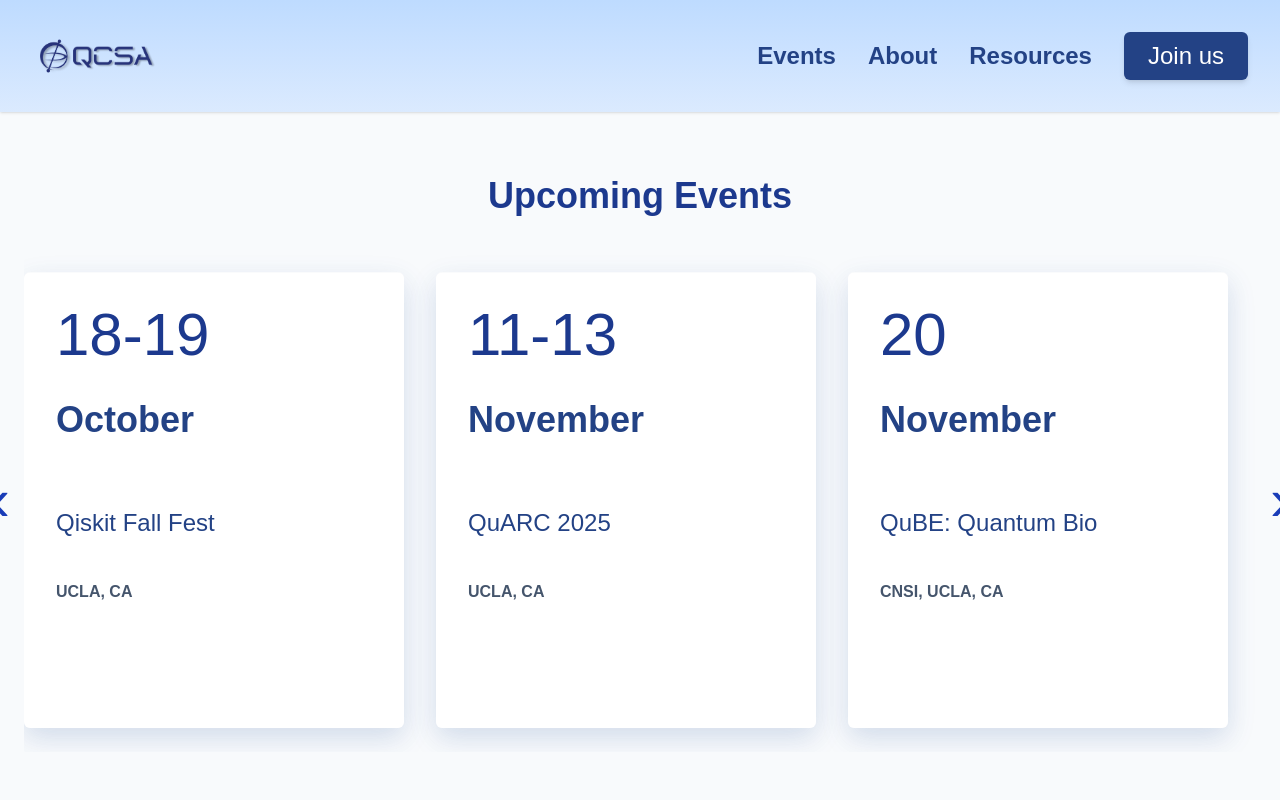
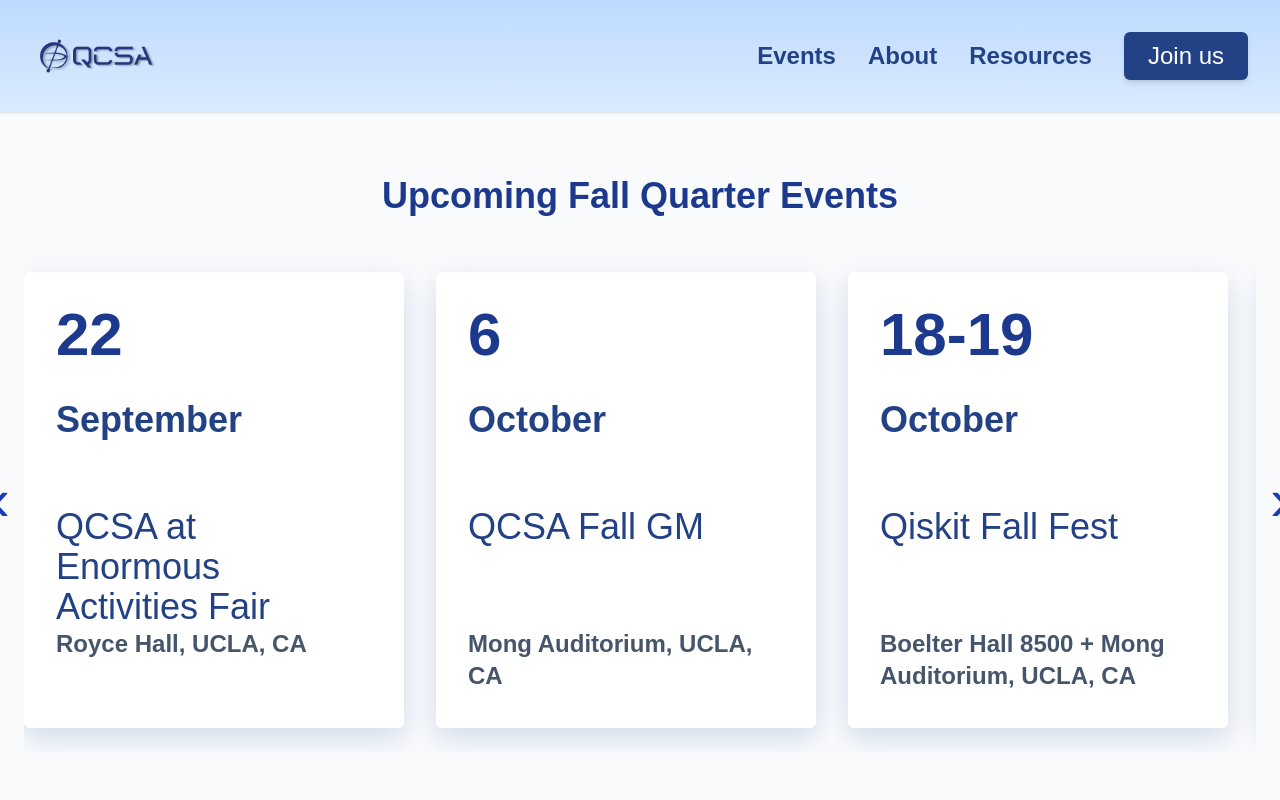
Before and after one commit to qcsa-at-ucla/qcsa, a Next.js app: page /events in a window 1280 px wide. Shown: the top 800 px of the page. Built offline with nearby package versions, Linux system fonts and the light colour scheme; a web font is replaced by a local one.

Commit message:
slightly revamped upcoming events

```diff
--- a/src/app/events/page.tsx
+++ b/src/app/events/page.tsx
@@ -8,28 +8,56 @@ import MainWebsiteHeader from "../Components/mainWebsiteHeader";
 
 const eventsData = [
 	{
+		datePrimary: "22",
+		dateSecondary: "September",
+		title: "QCSA at Enormous Activities Fair",
+		location: "Royce Hall, UCLA, CA",
+		time: "10:00 AM - 4:00 PM",
+		description: "Join us at UCLA's Enormous Activities Fair! Come meet the QCSA team, learn about quantum computing, and discover opportunities to get involved in our community. We'll have information about our workshops, seminars, and upcoming events. Whether you're new to quantum or already passionate about it, we'd love to meet you!",
+	},
+	{
+		datePrimary: "6",
+		dateSecondary: "October",
+		title: "QCSA Fall GM",
+		location: "Mong Auditorium, UCLA, CA",
+		time: "6:00 PM - 8:00 PM",
+		description: "Our Fall General Meeting is the perfect opportunity to learn about QCSA's mission, meet our board members, and connect with fellow quantum enthusiasts. We'll present our plans for the academic year, including workshops, speaker series, hackathons, and collaborative research opportunities. Refreshments will be provided!",
+	},
+	{
 		datePrimary: "18-19",
 		dateSecondary: "October",
 		title: "Qiskit Fall Fest",
-		location: "UCLA, CA",
+		location: "Boelter Hall 8500 + Mong Auditorium, UCLA, CA",
+		time: "All Day Event",
+		description: "Join us for UCLA's Qiskit Fall Fest, a two-day celebration of quantum computing! This event features hands-on workshops with IBM Qiskit, technical talks from industry experts, networking opportunities, and exciting challenges. Whether you're a beginner or experienced quantum developer, there's something for everyone. Prizes and swag will be available!",
+		link: "https://qiskit-fall-fest-ucla.vercel.app",
 	},
 	{
 		datePrimary: "11-13",
 		dateSecondary: "November",
 		title: "QuARC 2025",
 		location: "UCLA, CA",
+		time: "Multi-Day Conference",
+		description: "The Quantum Architecture Conference (QuARC) 2025 brings together researchers, students, and industry professionals to explore the latest advances in quantum computing architecture. The conference includes keynote presentations, technical sessions, poster presentations, and networking events. Don't miss this premier gathering of the quantum computing community!",
+		link: "https://quarc.squarespace.com/",
 	},
 	{
 		datePrimary: "20",
 		dateSecondary: "November",
 		title: "QuBE: Quantum Bio",
 		location: "CNSI, UCLA, CA",
+		time: "5:00 PM - 8:00 PM",
+		description: "Explore the intersection of quantum computing and bioengineering at our QuBE seminar! Featuring speakers from USC and IBM, this event will showcase how quantum algorithms are revolutionizing biochemistry research. Following the talks, join us for a hands-on Qiskit workshop focused on modeling molecular solubility and other bio applications.",
 	},
 ];
 
 export default function EventsPage() {
 	const containerRef = useRef<HTMLDivElement | null>(null);
     const [modalOpen, setModalOpen] = useState(false);
+
+	// State for upcoming events modal
+	type UpcomingEvent = { datePrimary: string; dateSecondary: string; title: string; location: string; time: string; description: string; link?: string };
+	const [selectedEvent, setSelectedEvent] = useState<UpcomingEvent | null>(null);
 
 	// past events carousel ref and data
 	const pastRef = useRef<HTMLDivElement | null>(null);
@@ -166,15 +194,20 @@ We thank Prof. Di Luo for going in depth on his research at the intersection of
 		return () => el.removeEventListener('scroll', handler);
 	}, []);
 
-	// Handle keyboard navigation for modal
+	// Handle keyboard navigation for modals
 	useEffect(() => {
 		const handleKeyDown = (event: KeyboardEvent) => {
-			if (event.key === 'Escape' && selectedPast) {
-				setSelectedPast(null);
+			if (event.key === 'Escape') {
+				if (selectedPast) {
+					setSelectedPast(null);
+				}
+				if (selectedEvent) {
+					setSelectedEvent(null);
+				}
 			}
 		};
 
-		if (selectedPast) {
+		if (selectedPast || selectedEvent) {
 			document.addEventListener('keydown', handleKeyDown);
 			// Prevent background scrolling when modal is open
 			document.body.style.overflow = 'hidden';
@@ -184,7 +217,7 @@ We thank Prof. Di Luo for going in depth on his research at the intersection of
 			document.removeEventListener('keydown', handleKeyDown);
 			document.body.style.overflow = 'unset';
 		};
-	}, [selectedPast]);
+	}, [selectedPast, selectedEvent]);
 
 	const scrollBy = (direction: number) => {
 		const el = containerRef.current;
@@ -200,7 +233,7 @@ We thank Prof. Di Luo for going in depth on his research at the intersection of
 			<MainWebsiteHeader/>
 			<main className="max-w-7xl mx-auto px-4 sm:px-6 py-16">
 				<h2 className="text-center text-4xl font-semibold text-blue-900 mb-8">
-					Upcoming Events
+					Upcoming Fall Quarter Events
 				</h2>
 
 				<div className="relative overflow-visible ">
@@ -228,7 +261,8 @@ We thank Prof. Di Luo for going in depth on his research at the intersection of
 
 									<article
 										role="listitem"
-										className="relative bg-white rounded-md p-8 w-full h-full flex flex-col"
+										onClick={() => setSelectedEvent(e)}
+										className="relative bg-white rounded-md p-8 w-full h-full flex flex-col cursor-pointer hover:shadow-xl transition-shadow"
 										style={{
 											boxShadow: '0 10px 24px rgba(14,57,106,0.06)',
 											borderTop: '1px solid rgba(14,57,106,0.02)'
@@ -236,15 +270,15 @@ We thank Prof. Di Luo for going in depth on his research at the intersection of
 									>
 										<div className="flex flex-col items-start gap-6">
 											<div className="text-blue-900  text-6xl sm:text-6xl leading-none font-kantumruy text-[#234285]">
-												<div style={{width: '163px', height: '83px'}}>{e.datePrimary}</div>
+												<div style={{width: '163px', height: '83px'}}><strong>{e.datePrimary}</strong></div>
 												<div style={{width: '163px', height: '83px'}} className="text-4xl mt-3 font-bold font-kantumruy text-[#234285]">{e.dateSecondary}</div>
 											</div>
 
 											<div>
-												<h3 className="text-2xl mb-2 font-kantumruy text-[#234285] " style={{width: '285px', height: '65px'}}>
+												<h3 className="text-4xl mb-2 font-kantumruy text-[#234285] " style={{width: '285px', height: '65px'}}>
 													{e.title}
 												</h3>
-												<p className="text-slate-600 font-semibold font-kantumruy text-[#234285]" style={{width: '285px', height: '43px'}}>{e.location}</p>
+												<p className="text-slate-600 font-semibold font-kantumruy text-[#234285] text-2xl mt-14" style={{width: '285px', height: '43px'}}>{e.location}</p>
 											</div>
 										</div>
 									</article>
@@ -263,6 +297,67 @@ We thank Prof. Di Luo for going in depth on his research at the intersection of
 					</button>
 				</div>
 			</main>
+
+			{/* Upcoming event details modal */}
+			{selectedEvent && (
+				<div
+					className="fixed inset-0 z-50 flex items-center justify-center p-6 bg-black/60"
+					onClick={() => setSelectedEvent(null)}
+					style={{ backdropFilter: 'blur(2px)'}}
+					role="dialog"
+					aria-modal="true"
+					aria-labelledby="upcoming-modal-title"
+					aria-describedby="upcoming-modal-content"
+				>
+					<div className="bg-white rounded-lg max-w-3xl w-full max-h-[90vh] overflow-auto p-8" onClick={(e) => e.stopPropagation()}>
+						<div className="flex items-start justify-between gap-4">
+							<div className="flex-grow">
+								{/* Date badge */}
+								<div className="inline-flex items-center gap-3 mb-4 bg-blue-50 px-4 py-2 rounded-md">
+									<span className="text-5xl font-bold font-kantumruy text-[#234285]">{selectedEvent.datePrimary}</span>
+									<span className="text-2xl font-semibold font-kantumruy text-[#234285]">{selectedEvent.dateSecondary}</span>
+								</div>
+
+								<h3 id="upcoming-modal-title" className="text-3xl font-bold mb-3 font-kantumruy text-[#234285]">{selectedEvent.title}</h3>
+
+								<div className="space-y-2 mb-4">
+									<p className="text-lg text-slate-700 font-kantumruy flex items-center gap-2">
+										<span className="font-semibold">📍 Location:</span> {selectedEvent.location}
+									</p>
+									<p className="text-lg text-slate-700 font-kantumruy flex items-center gap-2">
+										<span className="font-semibold">🕐 Time:</span> {selectedEvent.time}
+									</p>
+								</div>
+
+								<div id="upcoming-modal-content" className="prose max-w-none text-slate-700 font-kantumruy leading-relaxed text-lg">
+									{selectedEvent.description}
+								</div>
+
+								{/* Event link button if available */}
+								{selectedEvent.link && (
+									<div className="mt-6">
+										<a
+											href={selectedEvent.link}
+											target="_blank"
+											rel="noopener noreferrer"
+											className="inline-block bg-[#234285] text-white px-6 py-3 rounded-md shadow-md hover:bg-blue-900 text-lg font-semibold transition-colors font-kantumruy"
+										>
+											Visit Event Website →
+										</a>
+									</div>
+								)}
+							</div>
+							<button
+								className="text-slate-600 hover:text-slate-800 focus:text-slate-800 focus:outline-none focus:ring-2 focus:ring-blue-800 focus:ring-offset-2 rounded p-2 transition-colors duration-200 flex-shrink-0"
+								onClick={() => setSelectedEvent(null)}
+								aria-label="Close modal"
+							>
+								<span aria-hidden="true" className="text-2xl">✕</span>
+							</button>
+						</div>
+					</div>
+				</div>
+			)}
 
 			{/* Signature Events - matches the pasted image layout: stacked cards with image on left and content on right */}
 			<section className="max-w-5xl mx-auto px-4 sm:px-6 py-12">
```
